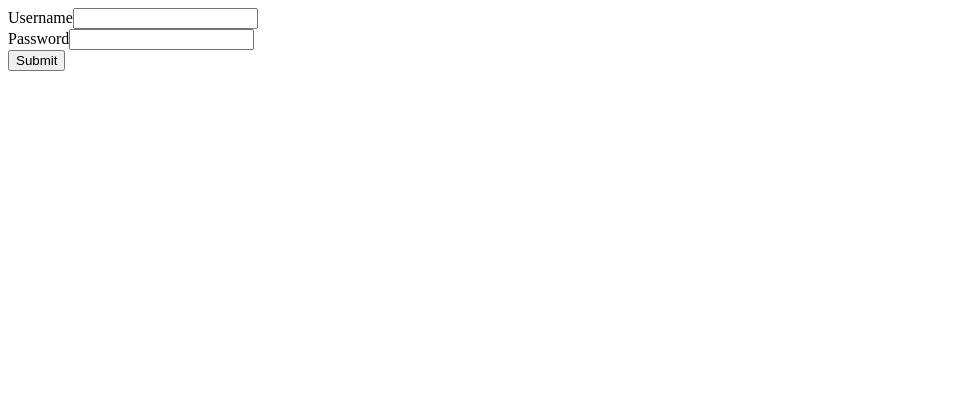
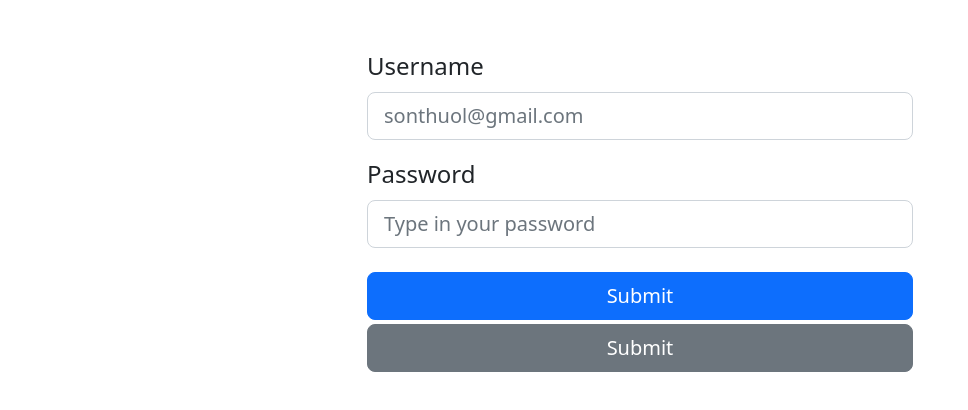
Before and after one commit to sonthuol/AssignmentSubmissionApp, a React (Create React App) app in the folder frontend/web/: page /login in a window 1280 px wide. Shown: the top 410 px of the page, without its empty margins (0-968 px from the left). Built offline with nearby package versions, Linux system fonts and the light colour scheme.

Commit message:
add css for page login

```diff
--- a/frontend/web/package.json
+++ b/frontend/web/package.json
@@ -7,7 +7,9 @@
     "@testing-library/jest-dom": "^5.16.5",
     "@testing-library/react": "^13.4.0",
     "@testing-library/user-event": "^13.5.0",
+    "bootstrap": "^5.2.3",
     "react": "^18.2.0",
+    "react-bootstrap": "^2.7.4",
     "react-dom": "^18.2.0",
     "react-router-dom": "^6.10.0",
     "react-scripts": "5.0.1",
--- a/frontend/web/src/App.js
+++ b/frontend/web/src/App.js
@@ -4,6 +4,7 @@ import Homepage from "./pages/Homepage";
 import Login from "./pages/Login";
 import PrivateRoute from "./pages/PrivateRoute";
 import AssignmentView from "./pages/AssignmentView";
+import "bootstrap/dist/css/bootstrap.min.css";
 
 function App() {
   return (
--- a/frontend/web/src/pages/Login/index.jsx
+++ b/frontend/web/src/pages/Login/index.jsx
@@ -1,5 +1,6 @@
 import React, { useState } from "react";
 import useLocalState from "../../util/useLocalStorage";
+import { Button, Col, Container, Form, Row } from "react-bootstrap";
 
 export default function Login() {
   const [username, setUsername] = useState("");
@@ -34,30 +35,56 @@ export default function Login() {
   };
 
   return (
-    <>
-      <div>
-        <label htmlFor="username">Username</label>
-        <input
+    <Container className="mt-5">
+      <Row className="justify-content-center">
+        <Col md="8" lg="6">
+          <Form.Group className="mb-3" controlId="username">
+            <Form.Label htmlFor="username" className="fs-4">
+              Username
+            </Form.Label>
+            <Form.Control
               type="email"
               id="username"
+              size="lg"
+              placeholder="sonthuol@gmail.com"
               value={username}
               onChange={(event) => setUsername(event.target.value)}
             />
-      </div>
-      <div>
-        <label htmlFor="password">Password</label>
-        <input
+          </Form.Group>
+        </Col>
+      </Row>
+      <Row className="justify-content-center">
+        <Col md="8" lg="6">
+          <Form.Group className="mb-3" controlId="password">
+            <Form.Label htmlFor="password" className="fs-4">
+              Password
+            </Form.Label>
+            <Form.Control
               type="password"
               id="password"
+              size="lg"
+              placeholder="Type in your password"
               value={password}
               onChange={(event) => setPassword(event.target.value)}
             />
-      </div>
-      <div>
-        <button id="submit" type="button" onClick={() => sendLoginRequest()}>
+          </Form.Group>
+        </Col>
+      </Row>
+      <Row className="justify-content-center">
+        <Col md="8" lg="6" className="mt-2 d-flex flex-column gap-1">
+          <Button
+            id="submit"
+            size="lg"
+            type="button"
+            onClick={() => sendLoginRequest()}
+          >
             Submit
-        </button>
-      </div>
-    </>
+          </Button>
+          <Button variant="secondary" size="lg" type="button">
+            Submit
+          </Button>
+        </Col>
+      </Row>
+    </Container>
   );
 }
```
Also changed, not shown: 1 other file (tests, documents, lock files or other folders). Lines whose indentation alone changed are shown as unchanged.
